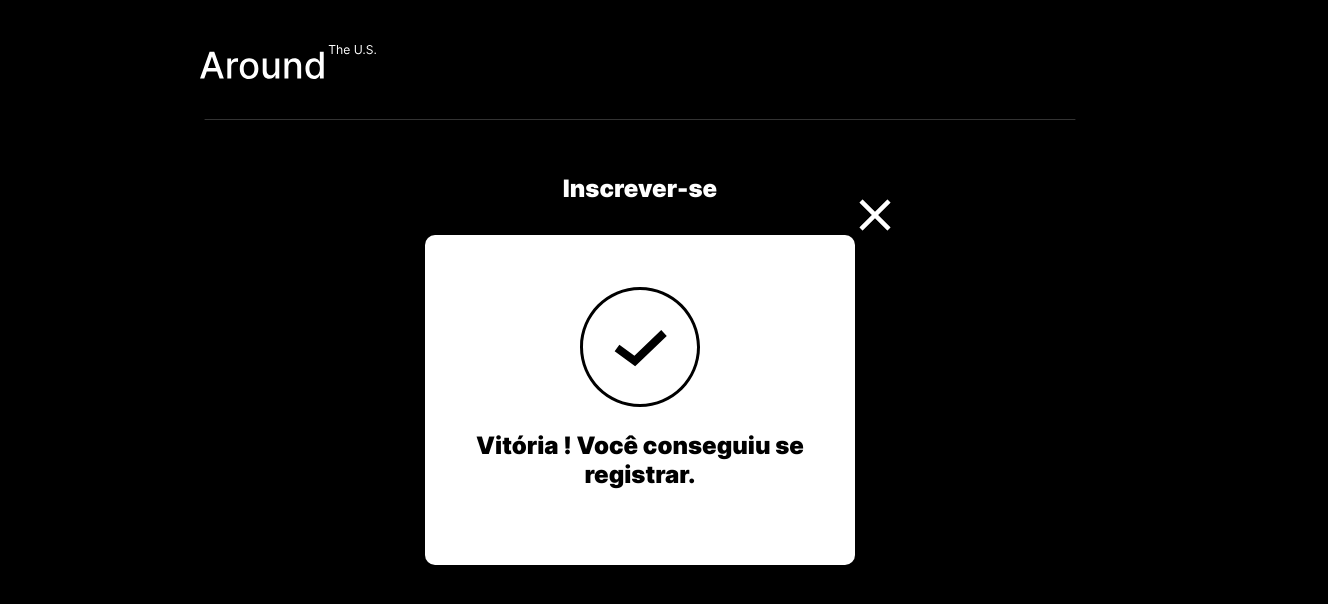
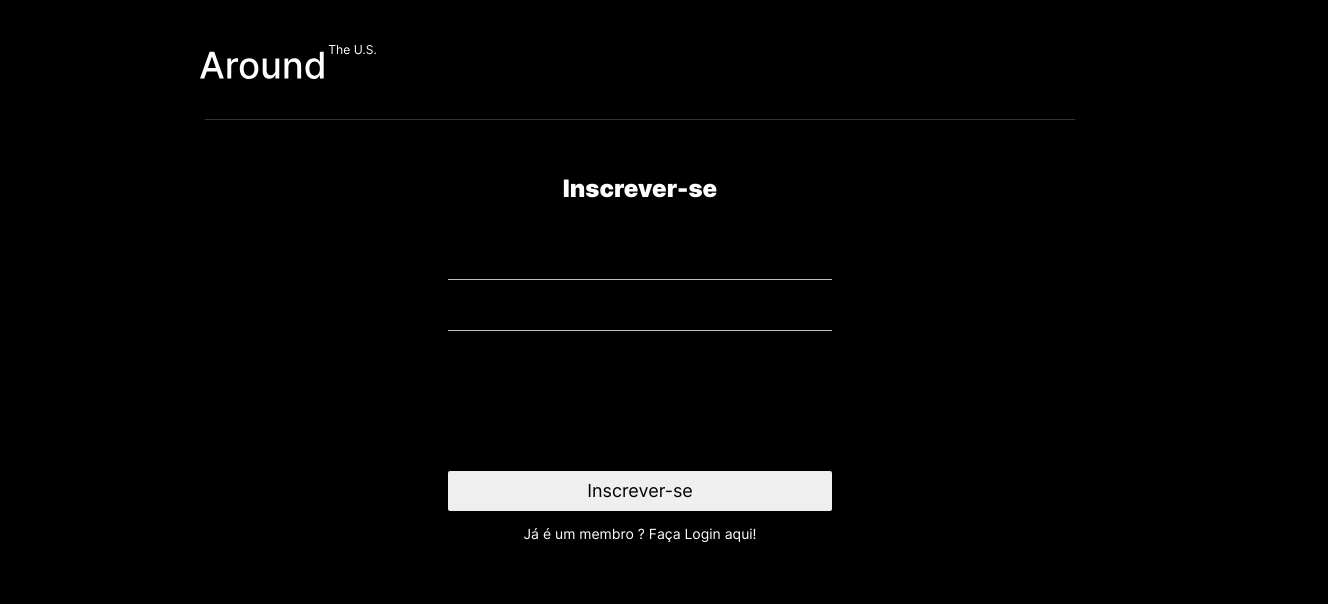
Before and after one commit to Amazeuz/react-around-auth_ptbr, a React (Create React App) app: page /signup in a window 1280 px wide. Both pictures are taken after typing "name@example.com", "Sample" into the empty fields and a click on the button "Inscrever-se". Shown: the top 604 px of the page, 1328 px wide, since content can reach past the window. Built offline with nearby package versions, Linux system fonts and the light colour scheme; no server answers.

Commit message:
update css files paths, clean newer components code

```diff
--- a/src/blocks/auth-form/auth-form.css
+++ b/src/blocks/auth-form/auth-form.css
@@ -14,33 +14,3 @@
   letter-spacing: 0em;
   text-align: center;
 }
-
-.loginPopup {
-  background-color: white;
-  max-width: 430px;
-  max-height: 330px;
-  position: absolute;
-  left: 0;
-  right: 0;
-  top: 0;
-  bottom: 0;
-  margin: auto;
-  border-radius: 10px;
-  display: flex;
-  justify-content: center;
-  flex-direction: column;
-  align-items: center;
-}
-
-.loginPopup>img {
-  max-width: 120px;
-  max-height: 120px;
-}
-
-.loginPopup>p {
-  font-size: 24px;
-  font-weight: 900;
-  line-height: 29px;
-  letter-spacing: 0em;
-  text-align: center;
-}
--- /dev/null
+++ b/src/blocks/register-popup/register-popup.css
@@ -0,0 +1,29 @@
+.register-popup {
+  background-color: white;
+  max-width: 430px;
+  max-height: 330px;
+  position: absolute;
+  left: 0;
+  right: 0;
+  top: 0;
+  bottom: 0;
+  margin: auto;
+  border-radius: 10px;
+  display: flex;
+  justify-content: center;
+  flex-direction: column;
+  align-items: center;
+}
+
+.register-popup>img {
+  max-width: 120px;
+  max-height: 120px;
+}
+
+.register-popup>p {
+  font-size: 24px;
+  font-weight: 900;
+  line-height: 29px;
+  letter-spacing: 0em;
+  text-align: center;
+}
--- a/src/components/InfoTooltip.js
+++ b/src/components/InfoTooltip.js
@@ -3,14 +3,14 @@ import loggedVector from '../images/logged_vector.svg';
 import notLoggedVector from '../images/not_logged_vector.svg';
 import exitIconSrc from '../images/vector__add.svg';
 
-export default function InfoTooltip({ isValidRegister, popupState }) {
+export default function InfoTooltip({ isValidRegister, setPopupState }) {
 
   function closeRegisterPopup() {
-    popupState(false)
+    setPopupState(false)
   }
 
   return (
-    <div className='loginPopup'>
+    <div className='registerPopup'>
       <img src={exitIconSrc} className="form__exit" onClick={closeRegisterPopup} alt="Botão de fechar o pop-up" />
       <img src={isValidRegister ? loggedVector : notLoggedVector} alt='Imagem com o status de login' />
       {isValidRegister
--- a/src/index.css
+++ b/src/index.css
@@ -11,6 +11,7 @@
 @import url(./blocks/form/form.css);
 @import url(./blocks/auth-form/auth-form.css);
 @import url(./blocks/root/root.css);
+@import url(./blocks/register-popup/register-popup.css);
 
 @import url(./blocks/header/__title/header__title.css);
 
--- a/src/pages/Login.js
+++ b/src/pages/Login.js
@@ -1,4 +1,4 @@
-import React, { useState } from 'react';
+import React from 'react';
 import Header from '../components/Header';
 
 export default function Login() {
--- a/src/pages/Register.js
+++ b/src/pages/Register.js
@@ -1,7 +1,6 @@
-import React, { useState, useEffect } from 'react';
+import React, { useState } from 'react';
 import Header from '../components/Header';
 import InfoTooltip from '../components/InfoTooltip';
-
 
 export default function Register() {
   const [isValidRegister, setValidRegister] = useState(false);
@@ -17,11 +16,6 @@ export default function Register() {
     setRegisterPopupClick(true)
   }
 
-  useEffect(() => {
-    console.log('ValidRegister mudado')
-    console.log(isValidRegister)
-  }, [isValidRegister])
-
   return (
     <div className="page">
       <Header />
@@ -35,7 +29,7 @@ export default function Register() {
           <button type='submit' onClick={onSubmitClick} className='auth-form__button'>Inscrever-se</button>
           <p>Já é um membro ? Faça Login aqui!</p>
         </form>
-        {isRegisterPopupOpen && <InfoTooltip isValidRegister={isValidRegister} popupState={setRegisterPopupClick} />}
+        {isRegisterPopupOpen && <InfoTooltip isValidRegister={isValidRegister} setPopupState={setRegisterPopupClick} />}
       </div>
     </div>
   )
```
